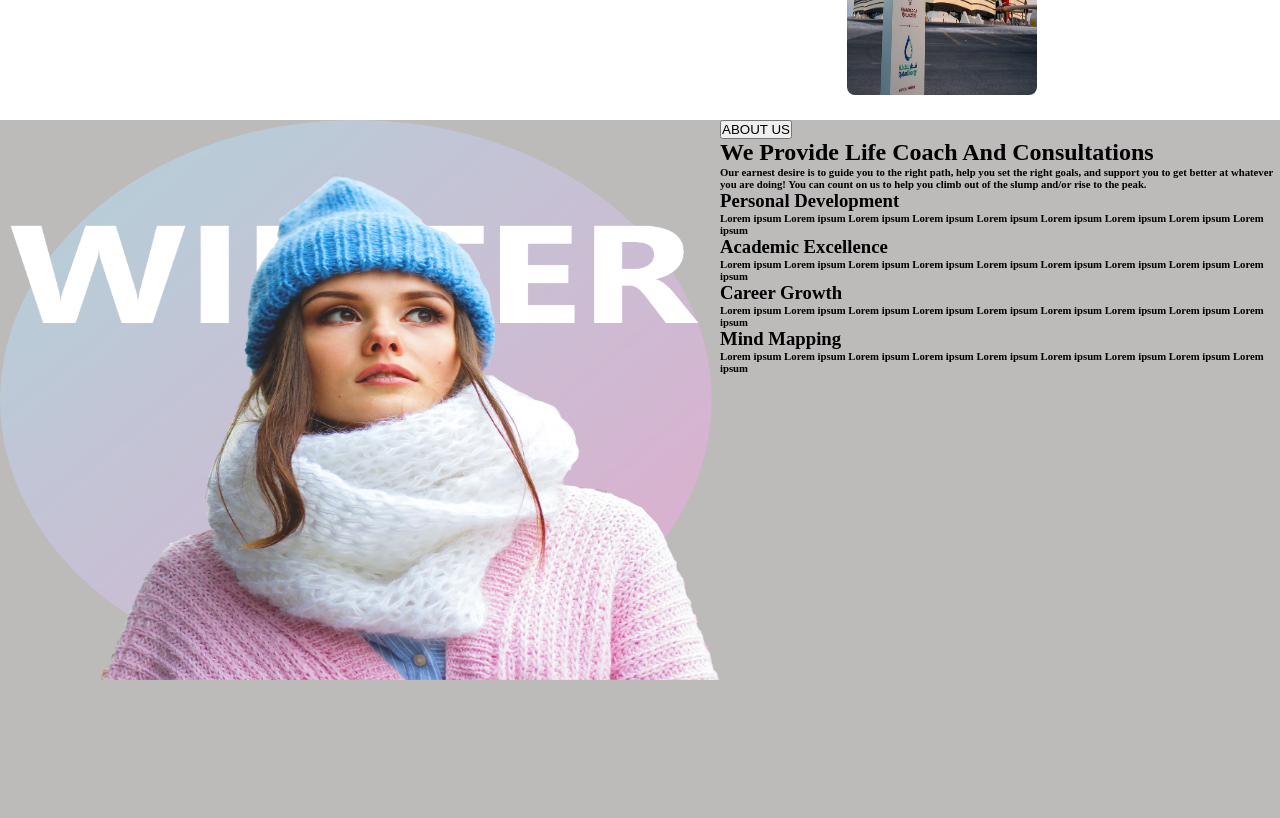
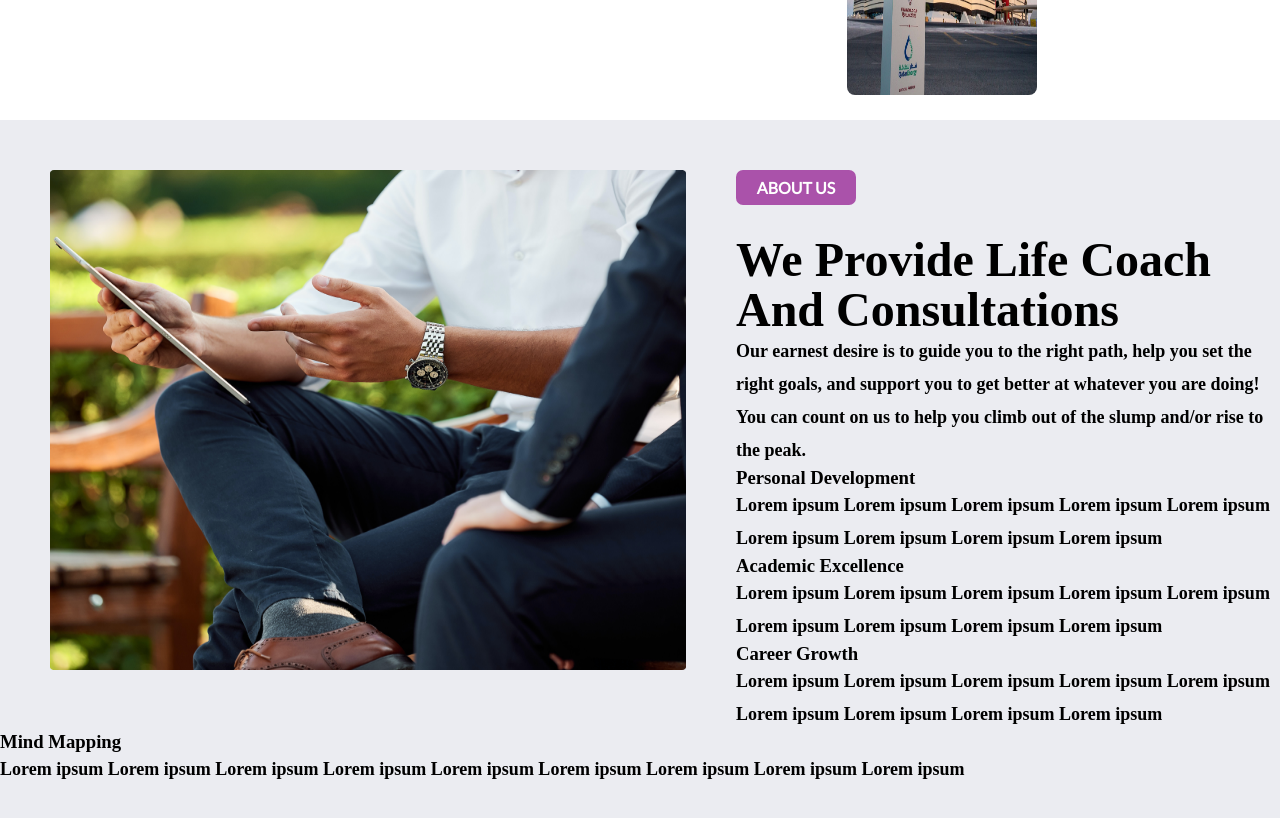
Before and after one commit to emeeks94/Colegio_Project, a plain HTML site: page index.html in a window 1280 px wide. Shown: the part 700-1518 px from the top of the page. Drawn offline with Linux system fonts and the light colour scheme; a web font is replaced by a local one.

Commit message:
About me commit

```diff
--- a/index.html
+++ b/index.html
@@ -59,8 +59,9 @@
 
     <section> <!--This is the section for About Us-->
         <div class="about-us">
-            <img class="img" src="Images/img.png" alt="image">
-            <button>ABOUT US</button>
+            <img class="img" src="Images/man.png" alt="image">
+            <div class="text">
+                <button class="about">ABOUT US</button>
             <h2>We Provide Life Coach And Consultations</h2>
             <h6>Our earnest desire is to guide you to the right path, help you set the right goals, and support you to get better at whatever you are doing! You can count on us to help you climb out of the slump and/or rise to the peak.</h6>
 
@@ -72,6 +73,7 @@
             <h6>Lorem ipsum Lorem ipsum Lorem ipsum Lorem ipsum Lorem ipsum Lorem ipsum Lorem ipsum Lorem ipsum Lorem ipsum </h6>
             <h3>Mind Mapping</h3>
             <h6>Lorem ipsum Lorem ipsum Lorem ipsum Lorem ipsum Lorem ipsum Lorem ipsum Lorem ipsum Lorem ipsum Lorem ipsum </h6>
+            </div>
 
 
 
--- a/style.css
+++ b/style.css
@@ -85,7 +85,6 @@ nav ul li a:hover {
     outline: none;
     font-size: 16px;
     color: white;
-    color: white;
     background: linear-gradient(90deg,  #fb5283,  #ff3527);
     border-radius: 7px;
 
@@ -136,11 +135,37 @@ nav ul li a:hover {
 .about-us {
     width: 100%;
     height: 100vh;
-    background-color: #bdbaba;
+    background-color: #ebecf1;
 }
 
 .about-us .img {
     float: left;
-    width: 45rem;
-    height: 35rem;
+    width: 636px;
+    height: 500px;
+    padding: 50px;
 }
+
+button.about {
+    width: 120px;
+    border: 0;
+    padding: 8px 10px;
+    outline: none;
+    margin-top: 50px;
+    font-family: 'Lato', sans-serif;
+    font-size: 16px;
+    font-weight: bolder;
+    color: rgb(255, 255, 255);
+    background: rgb(170, 82, 170);
+    border-radius: 7px;
+}
+
+.about-us h2 {
+    font-size: 48px;
+    line-height: 50px;
+    margin-top: 30px;
+}
+
+.about-us h6 {
+    font-size: 18px;
+    line-height: 33px;
+}
```
Also changed, not shown: Images/img.png (deleted), Images/man.png (added).
